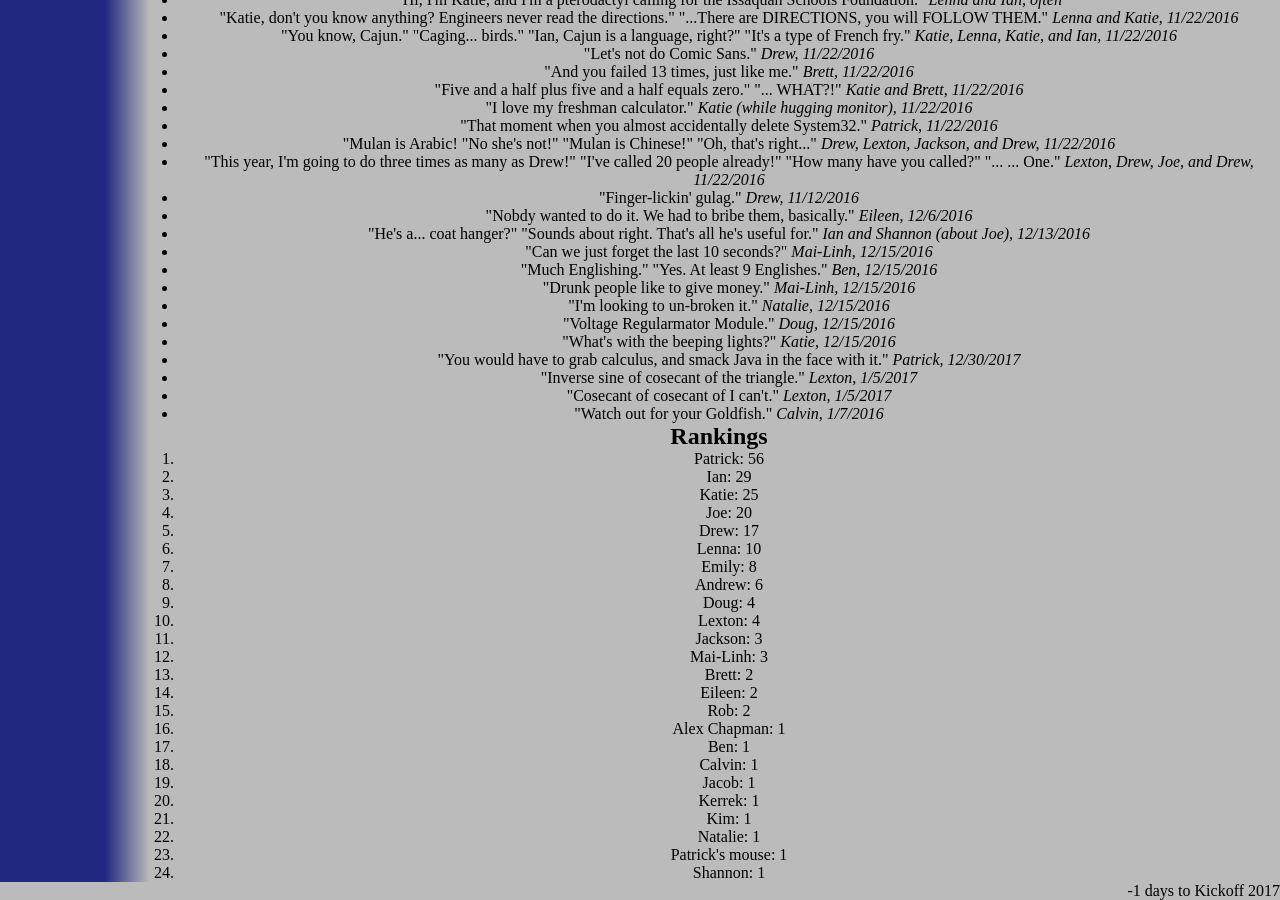
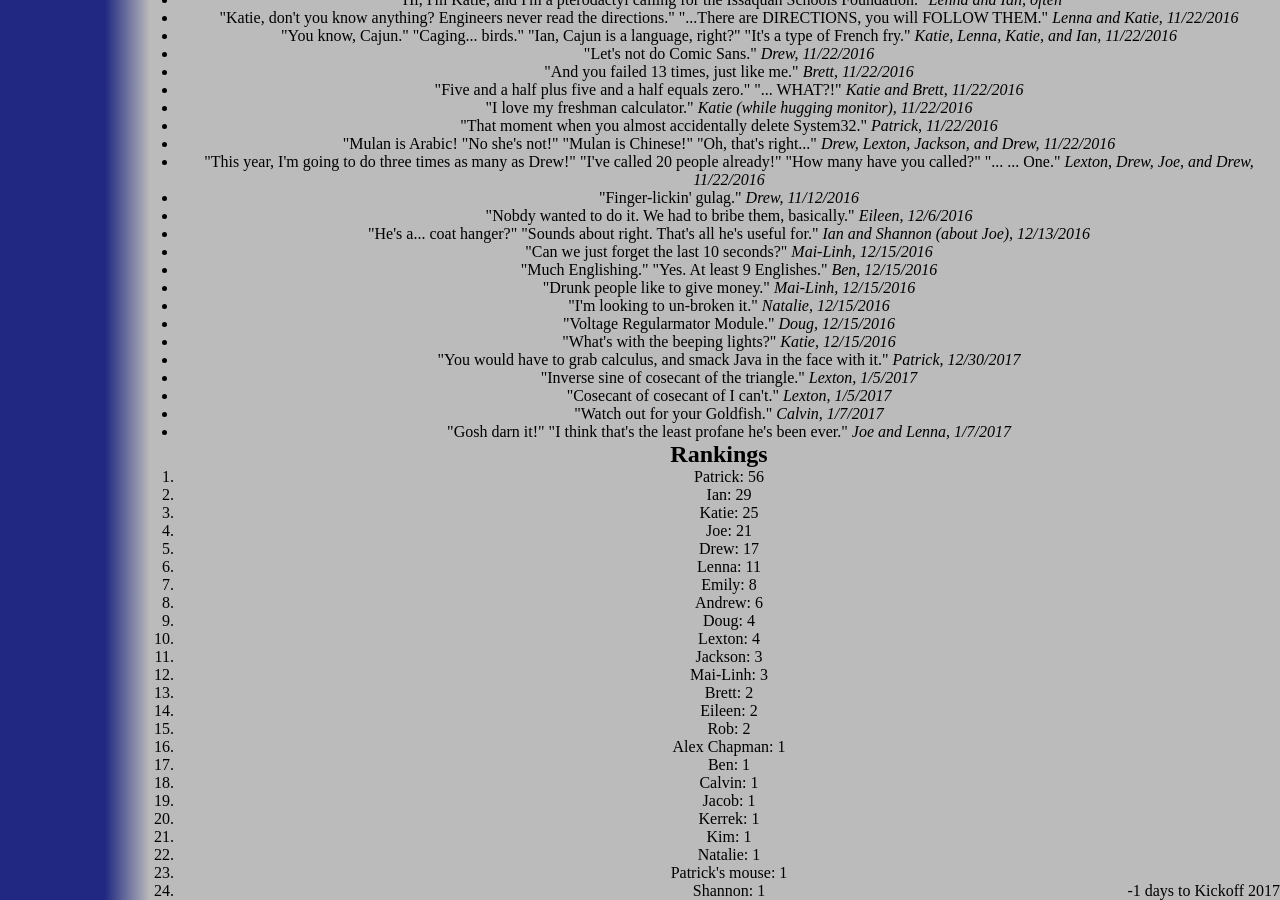
Before and after one commit to katiebugmoon/FRC4131.github.io, a Jekyll site: the page built from media/2017/quotes.html, in a window 1280 px wide and 900 px high, scrolled down 2455 px. Built offline with Jekyll 4.4.1, drawn with Linux system fonts in a browser that asks for light colours; nearby versions of some CDN libraries.

Commit message:
Update quotes.html

```diff
--- a/media/2017/quotes.html
+++ b/media/2017/quotes.html
@@ -151,7 +151,8 @@ title: Build Season 2017 Quotes
 	<li>"You would have to grab calculus, and smack Java in the face with it." <i>Patrick, 12/30/2017</i></li>
 	<li>"Inverse sine of cosecant of the triangle." <i>Lexton, 1/5/2017</i></li>
 	<li>"Cosecant of cosecant of I can't." <i>Lexton, 1/5/2017</i></li>
-	<li>"Watch out for your Goldfish." <i>Calvin, 1/7/2016</i></li>
+	<li>"Watch out for your Goldfish." <i>Calvin, 1/7/2017</i></li>
+	<li>"Gosh darn it!" "I think that's the least profane he's been ever." <i>Joe and Lenna, 1/7/2017</i></li>
 </ul>
 <h2>Rankings</h2>
 <ol id='rankings'></ol>
```
